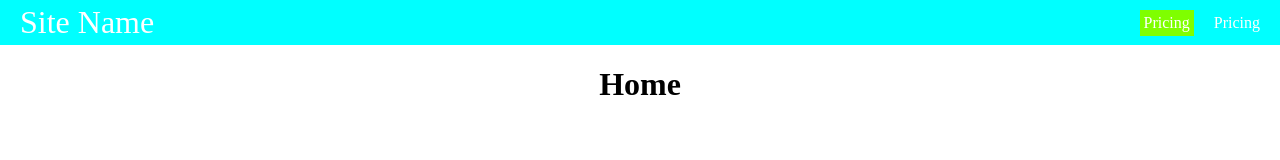
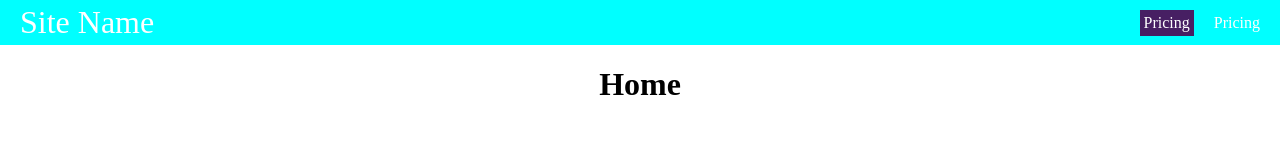
Before and after one commit to alexcamb2/Website, a React (Create React App) app in the folder website-app/: page / in a window 1280 px wide. In both pictures the pointer is over the item 1166 px from the left and 22 px from the top of the page. Shown: the top 160 px of the page. Built offline with nearby package versions, Linux system fonts and the light colour scheme.

Commit message:
Update styles.css

```diff
--- a/website-app/src/styles.css
+++ b/website-app/src/styles.css
@@ -43,10 +43,10 @@ body{
 }
 
 .nav li.active{
-    background-color: blueviolet;
+    background-color: rgb(72, 69, 75);
 }
 
 
 .nav li:hover{
-    background-color: chartreuse;
+    background-color: rgb(71, 31, 99);
 }
```
